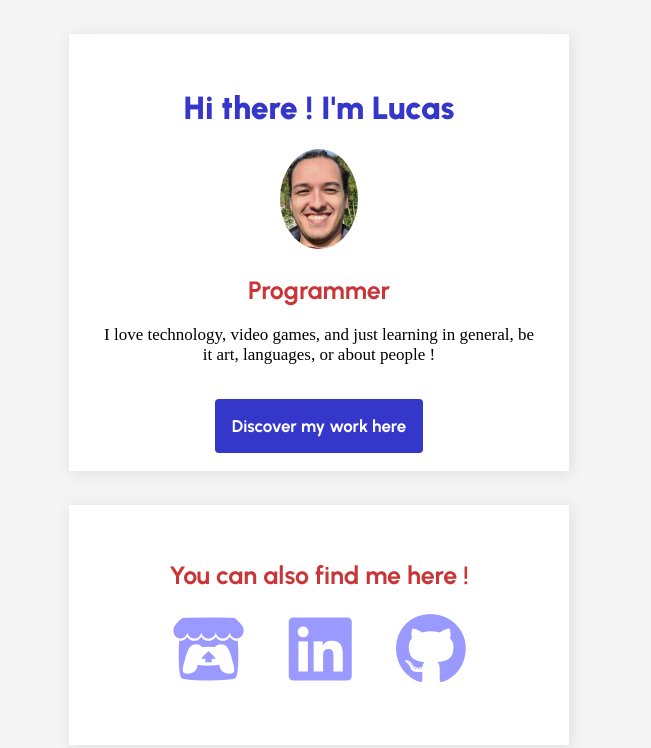
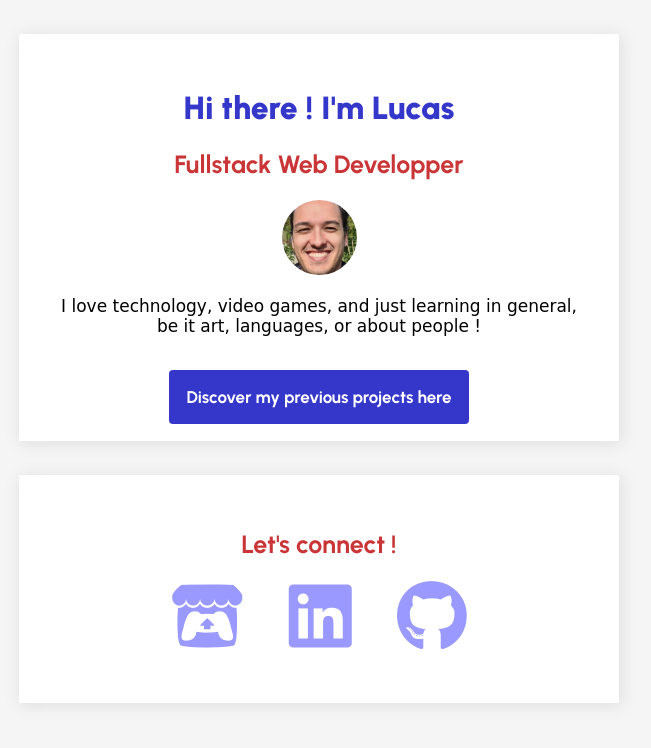
Before and after one commit to LucasDGaetano/profile, a plain HTML site: page index.html in a window 1280 px wide. Shown: the whole page, without its empty margins (321-972 px from the left). Drawn offline with Linux system fonts and the light colour scheme; a web font is replaced by a local one.

Commit message:
Some corrections of style, mainly on h1 & h2 and code cleaning

```diff
--- a/index.html
+++ b/index.html
@@ -11,42 +11,35 @@
     <div class="container text-center">
       <div class="card text-center">
         <h1>Hi there ! I'm Lucas</h1>
+        <h2>Fullstack Web Developper</h2>
 
         <img src="images/lucas_profile_pic.jpg"
           alt="L'image de profil de lucas : un selfie en plein soleil",
-          height = 100px
+          height="100px"
           class="image-round">
 
-        <h2>Programmer</h2>
 
         <p>I love technology, video games, and just learning
             in general, be it art, languages, or about people !</p>
 
-        <a href="https://lucahos.itch.io/" target="_blank" id="main-link-blue">
-          Discover my work here
-        </a>
+        <a href="https://lucahos.itch.io/" target="_blank" id="main-link-blue">Discover my previous projects here</a>
       </div>
 
       <div class="card text-center">
-        <h2>You can also find me here !</h2>
+        <h2>Let's connect !</h2>
         <ul class="list-inline">
           <li>
-            <a href="https://itch.io/profile/lucahos"     target="_blank"
-            class="link-image">
+            <a href="https://itch.io/profile/lucahos" target="_blank">
               <i class="fa-brands fa-itch-io"></i>
             </a>
           </li>
           <li>
-            <a href=""
-            target="_blank"
-            class="link-image">
+            <a href="" target="_blank">
               <i class="fa-brands fa-linkedin"></i>
             </a>
           </li>
           <li>
-            <a href=""
-            target="_blank"
-            class="link-image">
+            <a href="" target="_blank">
               <i class="fa-brands fa-github"></i>
             </a>
           </li>
--- a/style.css
+++ b/style.css
@@ -1,24 +1,25 @@
 @import url('https://fonts.googleapis.com/css2?family=Rosarivo:ital@0;1&family=Urbanist:wght@400;700;900&display=swap');
+
 body {
   background-color: whitesmoke;
-  font-family: Rosarivo;
+  font-family: 'Rosarivo', cursive;
   color:black;
   font-size :17px;
-
 }
 
 h1, h2 {
+  font-family: 'Urbanist', sans-serif;
+}
+h1 {
   color:#3537CA;
-  font-family: Urbanist;
   font-size: 32px;
   font-weight: 900;
 }
 
-
 h2 {
   color: #CA3537;
   font-size: 25px;
-  font-weight: 600;
+  font-weight: 700;
 }
 
 a {
@@ -26,35 +27,31 @@ a {
   text-decoration: none;
 }
 
+a:hover {
+  color:#37CA35;
+}
+
 p {
   margin-bottom: 3em;
-}
-
-a:hover {
-  color:#37CA35;
 }
 
 .text-center {
   text-align: center;
 }
 
-.container {
-  width: 500px;   /* Définit la largeur */
-  margin: 0 auto; /* Définit automatiquement les marges à gauche/droite */
-}
-
-
 .card {
   background-color: white;
   padding: 2em;
   margin: 2em auto;
   box-shadow: 2px 2px 15px rgba(128, 128, 128, 0.195);
-
 }
 
 .image-round{
-  border-radius: 50%;
-}
+    width: 75px;
+    height: 75px;
+    border-radius: 50%;
+    object-fit: cover;
+  }
 
 #main-link-blue {
   background-color: #3537CA;
@@ -62,7 +59,7 @@ a:hover {
   padding: 1em;
   margin: 1em;
   border-radius: 4px;
-  font-family: Urbanist;
+  font-family: 'Urbanist', sans-serif;
   font-weight: 600;
 }
 
@@ -76,28 +73,32 @@ a:hover {
   padding: 0px 20px;
 }
 
-.link-image {
+.list-inline i {
   font-size: 72px;
 }
 
+.container {
+  width: 600px;   /* Définit la largeur */
+  margin: 0 auto; /* Définit automatiquement les marges à gauche/droite */
+}
 
 @media (max-width: 960px) {
   /* Pour un écran < 960px, cette classe CSS s'applique */
   .container {
-    width: 700px;
+    width: 600px;
   }
 }
 
 @media (max-width: 720px) {
   /* Pour un écran < 720px, cette classe CSS s'applique */
   .container {
-    width: 500px;
+    width: 400px;
   }
 }
 
 @media (max-width: 540px) {
   /* Pour un écran < 540px, cette classe CSS s'applique */
   .container {
-    width: 300px;
+    width: 380px;
   }
 }
```
